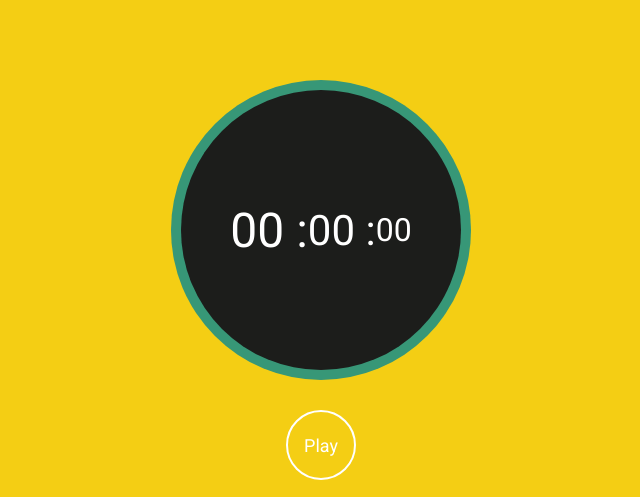
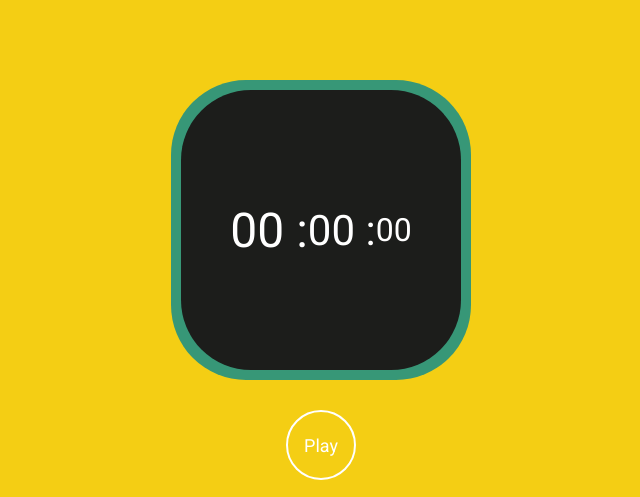
Before and after one commit to Golla-Rakesh21/PRODIGY_WD_02, a plain HTML site: page index.html in a window 1280 px wide. Shown: the whole page, without its empty margins (319-959 px from the left). Drawn offline with Linux system fonts and the light colour scheme.

Commit message:
Update style.css

```diff
--- a/assets/style.css
+++ b/assets/style.css
@@ -21,7 +21,7 @@ body {
 .outer-circle {
   width: 300px;
   height: 300px;
-  border-radius: 50%;
+  border-radius: 25%;
   background-color: #379777;
   display: flex;
   justify-content: center;
@@ -31,7 +31,7 @@ body {
 .inner-circle {
   width: 280px;
   height: 280px;
-  border-radius: 50%;
+  border-radius: 25%;
   background-color: #1C1D1B;
   display: flex;
   align-items: center;
```
